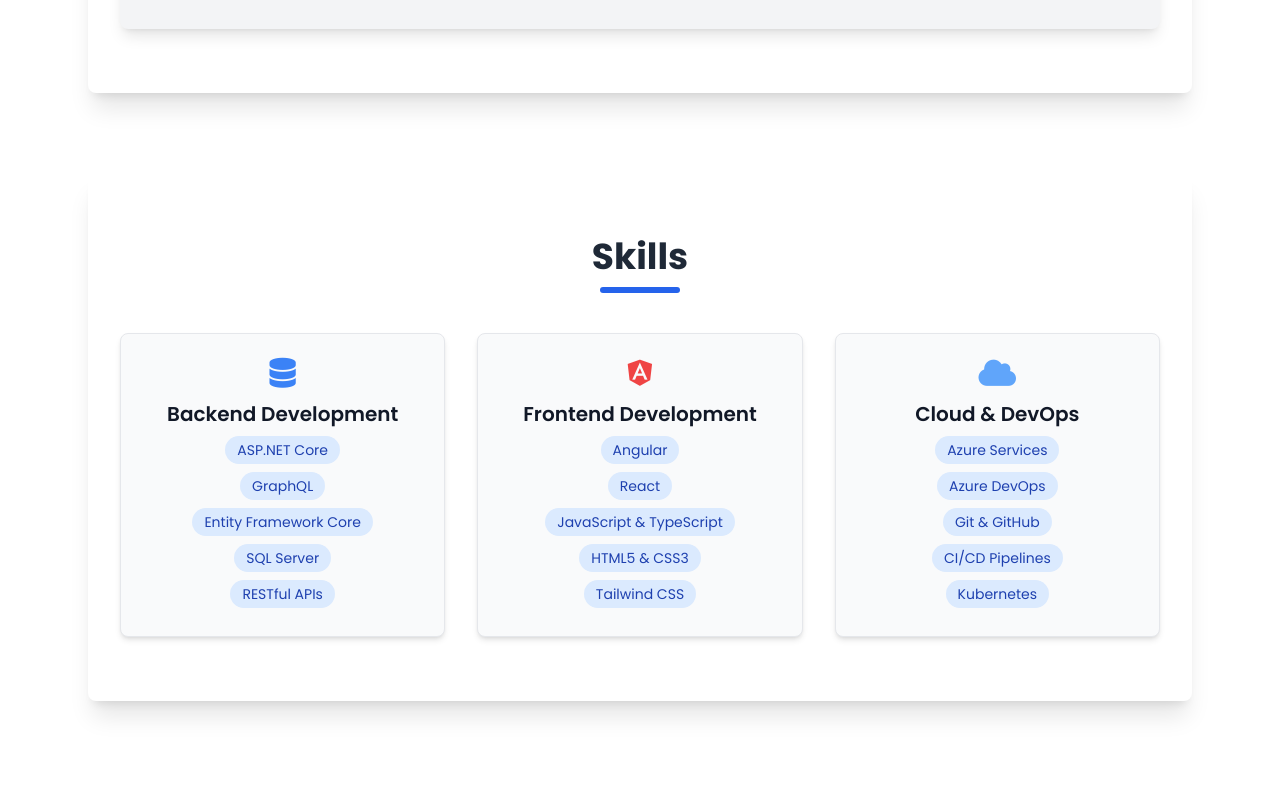
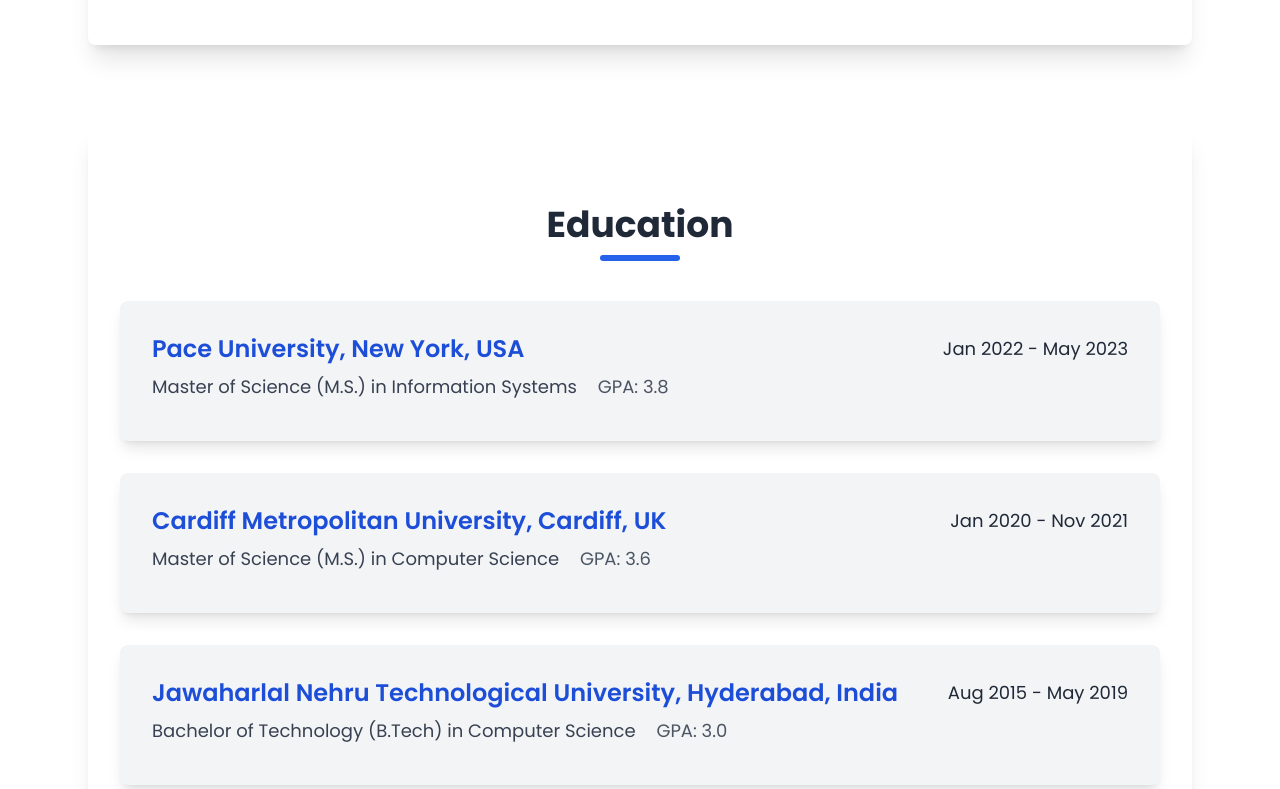
Before and after one commit to AbhinavMaram/AbhinavPortfolio, a website: page frontend/index.html in a window 1280 px wide. Shown: the part 1773-2562 px from the top of the page. Drawn offline with nearby package versions, Linux system fonts and the light colour scheme; files that its build step writes are made by us from their sources.

Commit message:
Add Education section and enhance layout for better visibility

```diff
--- a/frontend/index.html
+++ b/frontend/index.html
@@ -25,6 +25,7 @@
         <ul class="hidden md:flex space-x-6">
           <li><a href="#about" class="nav-link">About</a></li>
           <li><a href="#experience" class="nav-link">Experience</a></li>
+          <li><a href="#education" class="nav-link">Education</a></li>
           <li><a href="#skills" class="nav-link">Skills</a></li>
           <li><a href="#projects" class="nav-link">Projects</a></li>
           <li><a href="#contact" class="nav-link">Contact</a></li>
@@ -47,6 +48,7 @@
       </button>
       <a href="#about" class="nav-link-mobile">About</a>
       <a href="#experience" class="nav-link-mobile">Experience</a>
+      <a href="#education" class="nav-link-mobile">Education</a>
       <a href="#skills" class="nav-link-mobile">Skills</a>
       <a href="#projects" class="nav-link-mobile">Projects</a>
       <a href="#contact" class="nav-link-mobile">Contact</a>
@@ -56,38 +58,37 @@
   <header
     class="text-center py-20 md:py-32 bg-gradient-to-r from-blue-500 to-purple-600 dark:from-gray-800 dark:to-gray-900 text-white shadow-lg relative overflow-hidden">
     <div class="absolute inset-0 bg-pattern opacity-10"></div>
-    <div class="relative z-10">
+    <div class="relative z-10 max-w-4xl mx-auto px-4">
       <img src="assets/logo.png" alt="Abhinav Reddy Maram"
         class="rounded-full w-32 h-32 mx-auto mb-4 border-4 border-white dark:border-gray-300 shadow-xl animate-fade-in-up">
       <h1 class="text-5xl md:text-6xl font-extrabold leading-tight animate-fade-in-up delay-200">Abhinav Reddy Maram
       </h1>
-      <p class="text-xl md:text-2xl mt-4 animate-fade-in-up delay-400">Full Stack Developer | <span
-          class="text-green-400">C#</span> | <span class="text-violet-400">.NET</span> | <span
-          class="text-red-400">Angular</span> |
-        <span class="text-teal-400">React</span> | <span class="text-blue-400">Azure</span>
+      <p class="text-xl md:text-2xl mt-4 animate-fade-in-up delay-400">Full Stack Developer
+        </span> | <span class="text-white">C#</span> | <span class="text-white">Angular</span> |
+        <span class="text-white">React</span> | <span class="text-white">Azure</span>
       </p>
-      <div class="mt-8 space-x-6 animate-fade-in-up delay-600">
-        <a href="#contact" class="btn-primary">Get In Touch</a>
-        <a href="assets/Abhinav_Resume.pdf" download class="btn-secondary">Download Resume <i
+      <div
+        class="mt-8 flex flex-col sm:flex-row items-center justify-center space-y-4 sm:space-x-6 sm:space-y-0 animate-fade-in-up delay-600">
+        <a href="#contact" class="btn-primary w-full sm:w-auto max-w-xs">Get In Touch</a>
+        <a href="assets/Abhinav_Resume.pdf" download class="btn-secondary w-full sm:w-auto max-w-xs">Download Resume <i
             class="fas fa-download ml-2"></i></a>
       </div>
     </div>
   </header>
 
   <main class="px-6 max-w-6xl mx-auto space-y-20 py-16">
-    <section id="about" class="section-container">
+    <section id="about" class="section-container fade-in-up">
       <h2 class="section-title">About Me</h2>
       <p class="text-lg leading-relaxed text-gray-700 dark:text-gray-300">
         Hi, I'm Abhinav! I'm a passionate Full Stack Developer with 2+ years of experience crafting robust and
         scalable web applications. My expertise lies in leveraging the power of .NET Core for backend solutions and
         building dynamic, responsive user interfaces with Angular and React. I'm dedicated to writing clean, efficient,
-        and
-        maintainable code, always striving to deliver exceptional user experiences. I'm also proficient in cloud
+        and maintainable code, always striving to deliver exceptional user experiences. I'm also proficient in cloud
         deployment and management with Azure services.
       </p>
     </section>
 
-    <section id="experience" class="section-container">
+    <section id="experience" class="section-container fade-in-up">
       <h2 class="section-title">Work Experience</h2>
       <div class="space-y-10">
         <div class="bg-gray-100 dark:bg-gray-800 p-6 md:p-8 rounded-lg shadow-lg transition-colors duration-300">
@@ -117,7 +118,50 @@
       </div>
     </section>
 
-    <section id="skills" class="section-container">
+    <section id="education" class="section-container fade-in-up">
+      <h2 class="section-title">Education</h2>
+      <div class="space-y-8">
+        <div class="bg-gray-100 dark:bg-gray-800 p-6 md:p-8 rounded-lg shadow-lg transition-all duration-300
+                            hover:shadow-2xl transform hover:-translate-y-2">
+          <div class="flex flex-col md:flex-row justify-between items-start md:items-center mb-2">
+            <h3 class="text-2xl font-semibold text-blue-700 dark:text-blue-400">Pace University, New York, USA</h3>
+            <p class="text-lg text-gray-800 dark:text-gray-200 mt-1 md:mt-0">Jan 2022 - May 2023</p>
+          </div>
+          <p class="text-lg text-gray-700 dark:text-gray-300 mb-2">
+            Master of Science (M.S.) in Information Systems <span class="ml-4 text-gray-600 dark:text-gray-400">GPA:
+              3.8</span>
+          </p>
+        </div>
+
+        <div class="bg-gray-100 dark:bg-gray-800 p-6 md:p-8 rounded-lg shadow-lg transition-all duration-300
+                            hover:shadow-2xl transform hover:-translate-y-2">
+          <div class="flex flex-col md:flex-row justify-between items-start md:items-center mb-2">
+            <h3 class="text-2xl font-semibold text-blue-700 dark:text-blue-400">Cardiff Metropolitan University,
+              Cardiff, UK</h3>
+            <p class="text-lg text-gray-800 dark:text-gray-200 mt-1 md:mt-0">Jan 2020 - Nov 2021</p>
+          </div>
+          <p class="text-lg text-gray-700 dark:text-gray-300 mb-2">
+            Master of Science (M.S.) in Computer Science <span class="ml-4 text-gray-600 dark:text-gray-400">GPA:
+              3.6</span>
+          </p>
+        </div>
+
+        <div class="bg-gray-100 dark:bg-gray-800 p-6 md:p-8 rounded-lg shadow-lg transition-all duration-300
+                            hover:shadow-2xl transform hover:-translate-y-2">
+          <div class="flex flex-col md:flex-row justify-between items-start md:items-center mb-2">
+            <h3 class="text-2xl font-semibold text-blue-700 dark:text-blue-400">Jawaharlal Nehru Technological
+              University, Hyderabad, India</h3>
+            <p class="text-lg text-gray-800 dark:text-gray-200 mt-1 md:mt-0">Aug 2015 - May 2019</p>
+          </div>
+          <p class="text-lg text-gray-700 dark:text-gray-300 mb-2">
+            Bachelor of Technology (B.Tech) in Computer Science <span class="ml-4 text-gray-600 dark:text-gray-400">GPA:
+              3.0</span>
+          </p>
+        </div>
+      </div>
+    </section>
+
+    <section id="skills" class="section-container fade-in-up">
       <h2 class="section-title">Skills</h2>
       <div class="grid grid-cols-1 md:grid-cols-2 lg:grid-cols-3 gap-8">
         <div class="skill-card">
@@ -156,7 +200,7 @@
       </div>
     </section>
 
-    <section id="projects" class="section-container">
+    <section id="projects" class="section-container fade-in-up">
       <h2 class="section-title">Projects</h2>
       <div class="grid grid-cols-1 md:grid-cols-2 gap-10">
         <div class="project-card">
@@ -199,7 +243,7 @@
       </div>
     </section>
 
-    <section id="contact" class="section-container">
+    <section id="contact" class="section-container fade-in-up">
       <h2 class="section-title">Get In Touch</h2>
       <p class="text-center text-lg mb-8 text-gray-700 dark:text-gray-300">Have a question or want to collaborate? Feel
         free to reach out!</p>
@@ -295,8 +339,8 @@
     });
 
     // Simple scroll animation for sections (Intersection Observer)
-    const sections = document.querySelectorAll('.section-container');
-    const sectionObserver = new IntersectionObserver((entries, observer) => {
+    const animatedElements = document.querySelectorAll('.fade-in-up');
+    const animationObserver = new IntersectionObserver((entries, observer) => {
       entries.forEach(entry => {
         if (entry.isIntersecting) {
           entry.target.classList.add('fade-in-up-active');
@@ -308,9 +352,8 @@
       threshold: 0.1
     });
 
-    sections.forEach(section => {
-      section.classList.add('fade-in-up'); // Add initial hidden state class
-      sectionObserver.observe(section);
+    animatedElements.forEach(element => {
+      animationObserver.observe(element);
     });
 
     // Smooth scrolling for navigation links
--- a/frontend/styles.css
+++ b/frontend/styles.css
@@ -19,10 +19,12 @@
     .nav-link {
         @apply text-lg text-gray-700 dark:text-gray-300 hover:text-blue-600 dark:hover:text-blue-400 transition-colors duration-300 relative;
     }
+
     .nav-link::after {
         content: '';
         @apply absolute left-0 bottom-0 w-0 h-0.5 bg-blue-600 dark:bg-blue-400 transition-all duration-300;
     }
+
     .nav-link:hover::after {
         @apply w-full;
     }
@@ -34,6 +36,7 @@
     .btn-primary {
         @apply inline-block bg-blue-600 hover:bg-blue-700 text-white font-semibold py-3 px-6 rounded-lg shadow-md transition duration-300 ease-in-out transform hover:-translate-y-1 hover:shadow-lg focus:outline-none focus:ring-2 focus:ring-blue-500 focus:ring-opacity-75;
     }
+
     .btn-secondary {
         @apply inline-block bg-transparent border-2 border-white hover:border-blue-300 text-white font-semibold py-3 px-6 rounded-lg transition duration-300 ease-in-out transform hover:-translate-y-1 hover:shadow-lg focus:outline-none focus:ring-2 focus:ring-white focus:ring-opacity-75;
     }
@@ -42,6 +45,9 @@
         @apply py-12 md:py-16 bg-white dark:bg-gray-900 rounded-lg shadow-xl p-8 transform transition-all duration-700 ease-out;
         opacity: 0;
         transform: translateY(20px);
+        padding-top: 5rem;
+        margin-top: -5rem;
+        scroll-margin-top: 5rem;
     }
 
     .section-container.fade-in-up-active {
@@ -52,6 +58,7 @@
     .section-title {
         @apply text-4xl font-extrabold text-center mb-10 text-gray-800 dark:text-gray-100 relative pb-4;
     }
+
     .section-title::after {
         content: '';
         @apply absolute left-1/2 -translate-x-1/2 bottom-0 w-20 h-1.5 bg-blue-600 dark:bg-blue-400 rounded-full;
@@ -60,6 +67,7 @@
     .skill-card {
         @apply bg-gray-50 dark:bg-gray-800 p-6 rounded-lg shadow-md text-center border border-gray-200 dark:border-gray-700 hover:shadow-xl transform hover:scale-105 transition-all duration-300;
     }
+
     .skill-item {
         @apply inline-block bg-blue-100 dark:bg-blue-900 text-blue-800 dark:text-blue-200 text-sm font-medium px-3 py-1 rounded-full mb-1;
     }
@@ -67,9 +75,11 @@
     .project-card {
         @apply bg-gray-50 dark:bg-gray-800 p-8 rounded-lg shadow-lg border border-gray-200 dark:border-gray-700 hover:shadow-2xl transform hover:-translate-y-2 transition-all duration-300;
     }
+
     .tech-tag {
         @apply inline-block bg-green-100 dark:bg-green-900 text-green-800 dark:text-green-200 text-xs font-medium px-2.5 py-0.5 rounded-full;
     }
+
     .project-link {
         @apply text-blue-600 dark:text-blue-400 hover:underline flex items-center transition-colors duration-300;
     }
@@ -89,6 +99,7 @@
         opacity: 0;
         transform: translateY(20px);
     }
+
     to {
         opacity: 1;
         transform: translateY(0);
@@ -97,12 +108,21 @@
 
 .animate-fade-in-up {
     animation: fade-in-up 0.6s ease-out forwards;
-    opacity: 0; /* Ensures elements are hidden before animation */
+    opacity: 0;
+    /* Ensures elements are hidden before animation */
 }
 
-.animate-fade-in-up.delay-200 { animation-delay: 0.2s; }
-.animate-fade-in-up.delay-400 { animation-delay: 0.4s; }
-.animate-fade-in-up.delay-600 { animation-delay: 0.6s; }
+.animate-fade-in-up.delay-200 {
+    animation-delay: 0.2s;
+}
+
+.animate-fade-in-up.delay-400 {
+    animation-delay: 0.4s;
+}
+
+.animate-fade-in-up.delay-600 {
+    animation-delay: 0.6s;
+}
 
 /* Custom Pattern for Header Background */
 .bg-pattern {
```
